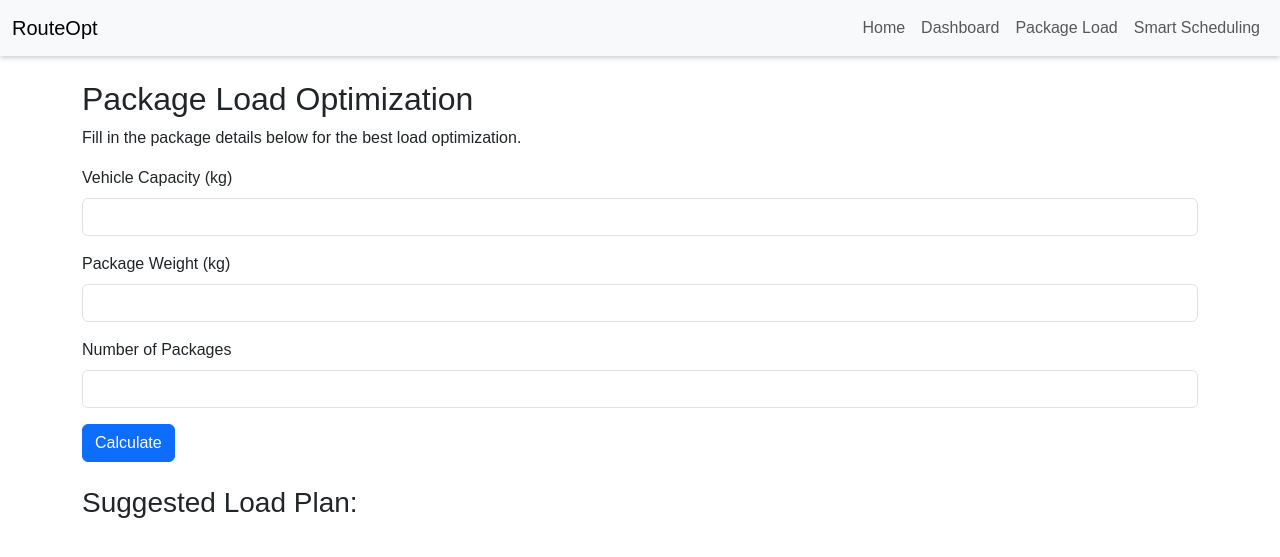
After one commit to diva3501/DCR, a Flask app: template DynamicRouteOptimizationProject/templates/package_load.html in a window 1280 px wide. The commit adds this page. Shown: the top 557 px of the page. Run offline with Flask 3, Linux system fonts and the light colour scheme; the template is opened without the code that fills it, so the values that code supplies are empty.

Commit message:
some changes

```diff
--- a/DynamicRouteOptimizationProject/app.py
+++ b/DynamicRouteOptimizationProject/app.py
@@ -1,4 +1,4 @@
-from flask import Flask, render_template, request, jsonify
+from flask import Flask, render_template, request, jsonify, redirect, url_for
 import requests
 
 app = Flask(__name__)
@@ -54,6 +54,10 @@ def get_route():
     except Exception as e:
         return jsonify({"error": str(e)}), 500
 
+@app.route('/smart_scheduling')
+def smart_scheduling():
+    return render_template('smart_scheduling.html')
+
 def estimate_emissions(distance_km, vehicle_type, fuel_type):
     emissions_per_km = {
         "car": {"petrol": 0.121, "diesel": 0.145, "electric": 0.05},
--- a/DynamicRouteOptimizationProject/templates/base.html
+++ b/DynamicRouteOptimizationProject/templates/base.html
@@ -11,6 +11,7 @@
         <ul>
             <li><a href="/">Dashboard</a></li>
             <li><a href="/route">Get Route</a></li>
+            <li><a href="/smart_scheduling">Smart Scheduling</a></li>
         </ul>
     </nav>
     <main>
--- a/DynamicRouteOptimizationProject/templates/dashboard.html
+++ b/DynamicRouteOptimizationProject/templates/dashboard.html
@@ -26,6 +26,7 @@
                     <option value="motorcycle">Motorcycle</option>
                 </select>
             </div>
+
             <div class="mb-3">
                 <label for="fuel_type" class="form-label">Fuel Type</label>
                 <select class="form-control" id="fuel_type">
--- a/DynamicRouteOptimizationProject/templates/navbar.html
+++ b/DynamicRouteOptimizationProject/templates/navbar.html
@@ -12,6 +12,12 @@
                 <li class="nav-item">
                     <a class="nav-link" href="/dashboard">Dashboard</a>
                 </li>
+                <li class="nav-item">
+                    <a class="nav-link" href="/package_load">Package Load</a>
+                </li>
+                <li class="nav-item">
+                    <a class="nav-link" href="/smart_schedule">Smart Scheduling</a>
+                </li>
             </ul>
         </div>
     </div>
--- /dev/null
+++ b/DynamicRouteOptimizationProject/templates/package_load.html
@@ -0,0 +1,43 @@
+<!DOCTYPE html>
+<html lang="en">
+<head>
+    <meta charset="UTF-8">
+    <meta name="viewport" content="width=device-width, initial-scale=1.0">
+    <title>Package Load Solution</title>
+    <link href="https://cdn.jsdelivr.net/npm/bootstrap@5.3.0/dist/css/bootstrap.min.css" rel="stylesheet">
+    <link rel="stylesheet" href="{{ url_for('static', filename='style.css') }}">
+</head>
+<body>
+    {% include 'navbar.html' %}
+
+    <div class="container mt-4">
+        <h2>Package Load Optimization</h2>
+        <p>Fill in the package details below for the best load optimization.</p>
+
+        <form id="packageLoadForm">
+            <div class="mb-3">
+                <label for="vehicle_capacity" class="form-label">Vehicle Capacity (kg)</label>
+                <input type="number" class="form-control" id="vehicle_capacity">
+            </div>
+
+            <div class="mb-3">
+                <label for="package_weight" class="form-label">Package Weight (kg)</label>
+                <input type="number" class="form-control" id="package_weight">
+            </div>
+
+            <div class="mb-3">
+                <label for="num_packages" class="form-label">Number of Packages</label>
+                <input type="number" class="form-control" id="num_packages">
+            </div>
+
+            <button type="submit" class="btn btn-primary">Calculate</button>
+        </form>
+
+        <div class="mt-4" id="result">
+            <h3>Suggested Load Plan:</h3>
+            <div id="loadDetails" class="alert alert-secondary" style="display: none;"></div>
+            <div id="error" class="alert alert-danger" style="display: none;"></div>
+        </div>
+    </div>
+</body>
+</html>
```
Also changed, not shown: DynamicRouteOptimizationProject/static/script.js (+79 -0 lines), DynamicRouteOptimizationProject/templates/smart_schedule.html (added, +37 -0 lines).
